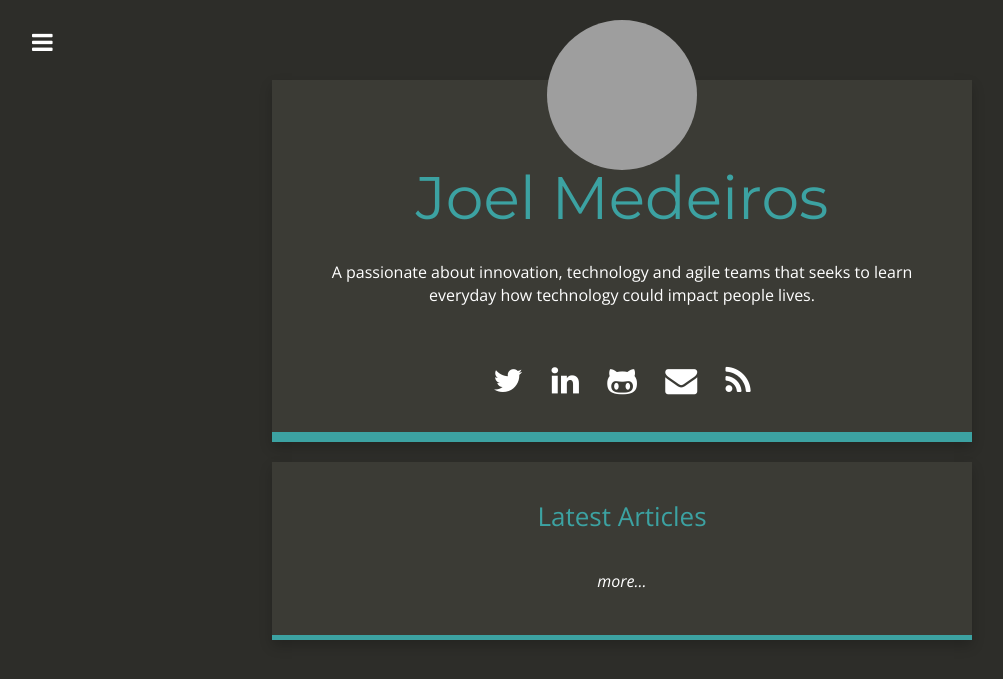
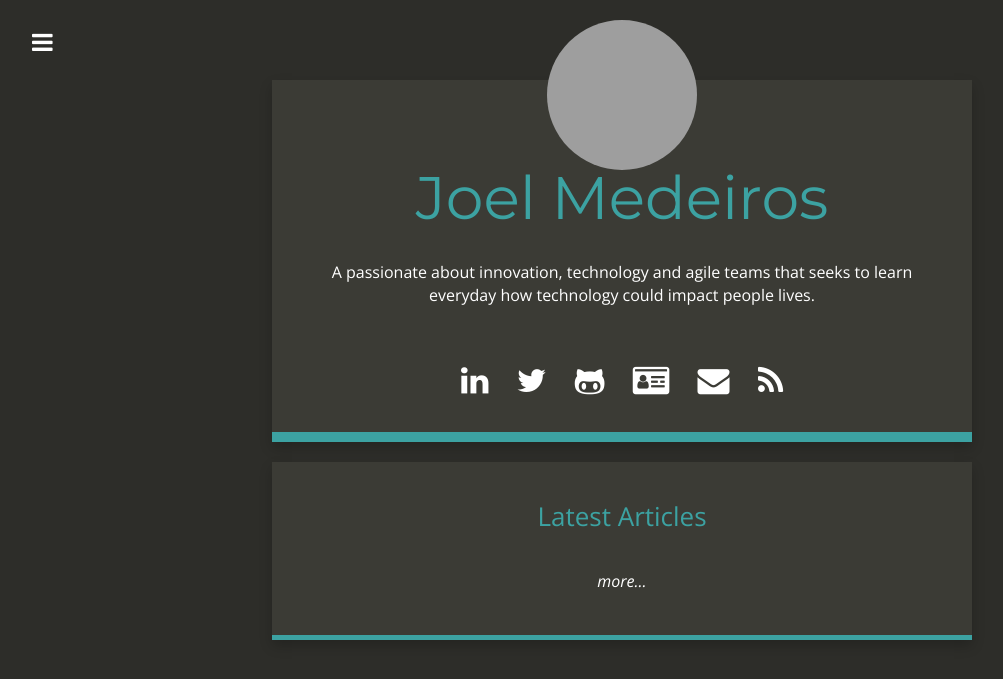
Before and after one commit to joelmedeiros/joelmedeiros.github.io, a Jekyll site: the page built from index.html, in a window 1280 px wide. Shown: the top 679 px of the page, without its empty margins (18-1021 px from the left). Built offline with Jekyll 4.4.1, drawn with Linux system fonts in a browser that asks for light colours; nearby versions of some CDN libraries; grey boxes are pictures that could not be loaded.

Commit message:
Change social links
- Remove unnecessary links
- Add speaker deck link

```diff
--- a/_config.yml
+++ b/_config.yml
@@ -14,13 +14,8 @@ post_limit: 5
 # Social usernames/URLs
 twitter_username: _joelmedeiros
 github_username:  joelmedeiros
-instagram_username:
-reddit_username:
 linkedin_link: http://linkedin.com/in/joelmedeiros
-google_plus_link:
-stackoverflow_link:
-xing_link:
-facebook_link:
+speaker_deck: joelmedeiros
 
 # Footer
 footer_left:
--- a/_includes/social_links.html
+++ b/_includes/social_links.html
@@ -1,13 +1,18 @@
 <p class="links">
-  {% if site.twitter_username %}<a href="https://www.twitter.com/{{ site.twitter_username }}" target="_new"><i class="fa fa-twitter"></i></a>{% endif %}
-  {% if site.linkedin_link %}<a href="{{ site.linkedin_link }}" target="_new"><i class="fa fa-linkedin"></i></a>{% endif %}
-  {% if site.xing_link %}<a href="{{ site.xing_link }}" target="_new"><i class="fa fa-xing"></i></a>{% endif %}
-  {% if site.google_plus_link %}<a href="{{ site.google_plus_link }}" target="_new"><i class="fa fa-google-plus"></i></a>{% endif %}
-  {% if site.facebook_link %}<a href="{{ site.facebook_link }}" target="_new"><i class="fa fa-facebook"></i></a>{% endif %}
-  {% if site.github_username %}<a href="https://github.com/{{ site.github_username }}" target="_new"><i class="fa fa-github-alt"></i></a>{% endif %}
-  {% if site.stackoverflow_link %}<a href="{{ site.stackoverflow_link }}" target="_new"><i class="fa fa-stack-overflow"></i></a>{% endif %}
-  {% if site.instagram_username %}<a href="https://www.instagram.com/{{ site.instagram_username }}" target="_new"><i class="fa fa-instagram"></i></a>{% endif %}
-  {% if site.reddit_username %}<a href="https://www.reddit.com/u/{{ site.reddit_username }}" target="_new"><i class="fa fa-reddit-alien"></i></a>{% endif %}
-  {% if site.email %}<a href="mailto:{{ site.email }}" target="_new"><i class="fa fa-envelope"></i></a>{% endif %}
-  <a href="{{ site.baseurl }}/feed.xml" target="_new"><i class="fa fa-rss"></i></a>
+  {% if site.linkedin_link %}
+    <a href="{{ site.linkedin_link }}" target="_new" title="LinkedIn" alt="LinkedIn"><i class="fa fa-linkedin"></i></a>
+  {% endif %}
+  {% if site.twitter_username %}
+    <a href="https://www.twitter.com/{{ site.twitter_username }}" target="_new" title="Twitter" alt="Twitter"><i class="fa fa-twitter"></i></a>
+  {% endif %}
+  {% if site.github_username %}
+    <a href="https://github.com/{{ site.github_username }}" target="_new" title="Github" alt="Github"><i class="fa fa-github-alt"></i></a>
+  {% endif %}
+  {% if site.speaker_deck %}
+    <a href="https://speakerdeck.com/{{ site.speaker_deck }}" target="_new" title="Speaker Deck" alt="Speaker Deck"><i class="fa fa-id-card"></i></a>
+  {% endif %}
+  {% if site.email %}
+    <a href="mailto:{{ site.email }}" target="_new" title="E-mail" alt="E-mail"><i class="fa fa-envelope"></i></a>
+  {% endif %}
+  <a href="{{ site.baseurl }}/feed.xml" target="_new" title="Feed RSS" alt="Feed RSS"><i class="fa fa-rss"></i></a>
 </p>
```
